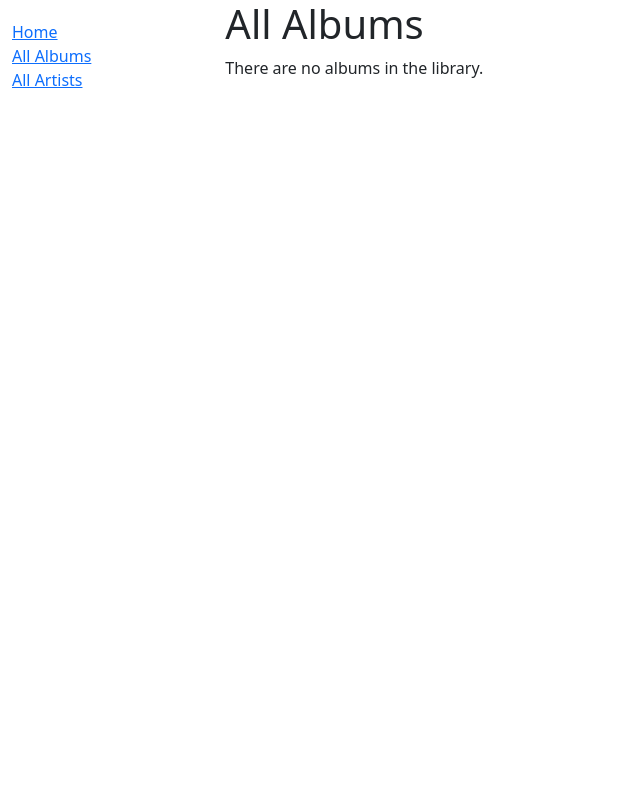
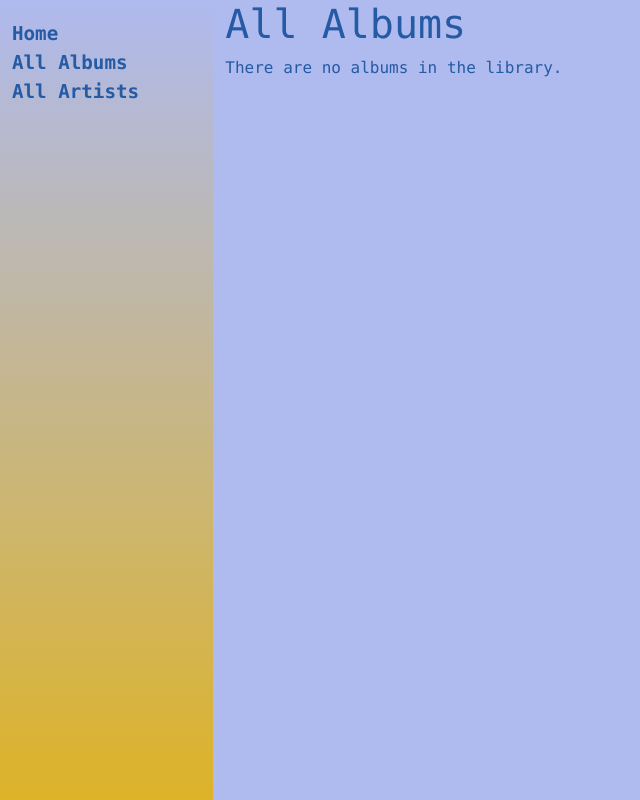
Before and after one commit to Momentum-Team-14/django-music-collection-Tomtuhtomtom, a Django app: page /albums/albums/ in a window 1280 px wide. Shown: the whole page, without its empty margins (0-640 px from the left). Run offline with Django 4.2, Linux system fonts and the light colour scheme; data that the repository does not hold is empty.

Commit message:
started adding styling, need to finish and add fields

```diff
--- a/django_music/urls.py
+++ b/django_music/urls.py
@@ -28,7 +28,7 @@ urlpatterns += [
 ]
 
 urlpatterns += [
-    path('', RedirectView.as_view(url='albums/', permanent=True)),
+    path('', RedirectView.as_view(url='albums/', permanent=False)),
 ]
 
 from django.conf import settings
--- a/static/css/styles.css
+++ b/static/css/styles.css
@@ -1,6 +1,43 @@
+
+body {
+    background-color: #afbaee;
+}
+
+.col-sm-2 {
+    background: linear-gradient(
+        to bottom,
+        rgba(175, 186, 238, 0), rgba(221, 179, 40, 1));
+    height: 100vh;
+}
 
 .sidebar-nav {
     margin-top: 20px;
     padding: 0;
     list-style: none;
 }
+
+a {
+    font-family: Monaco;
+    font-weight: bold;
+    font-size: larger;
+    color: rgb(37, 90, 164);
+    text-decoration: none;
+}
+
+a:hover {
+    color: rgb(242, 223, 188);
+}
+
+li {
+    list-style: none;
+}
+
+p {
+    font-family: Monaco;
+    color: rgb(37, 90, 164);
+}
+
+h1 {
+    font-family: Monaco;
+    color: rgb(37, 90, 164);
+}
```
